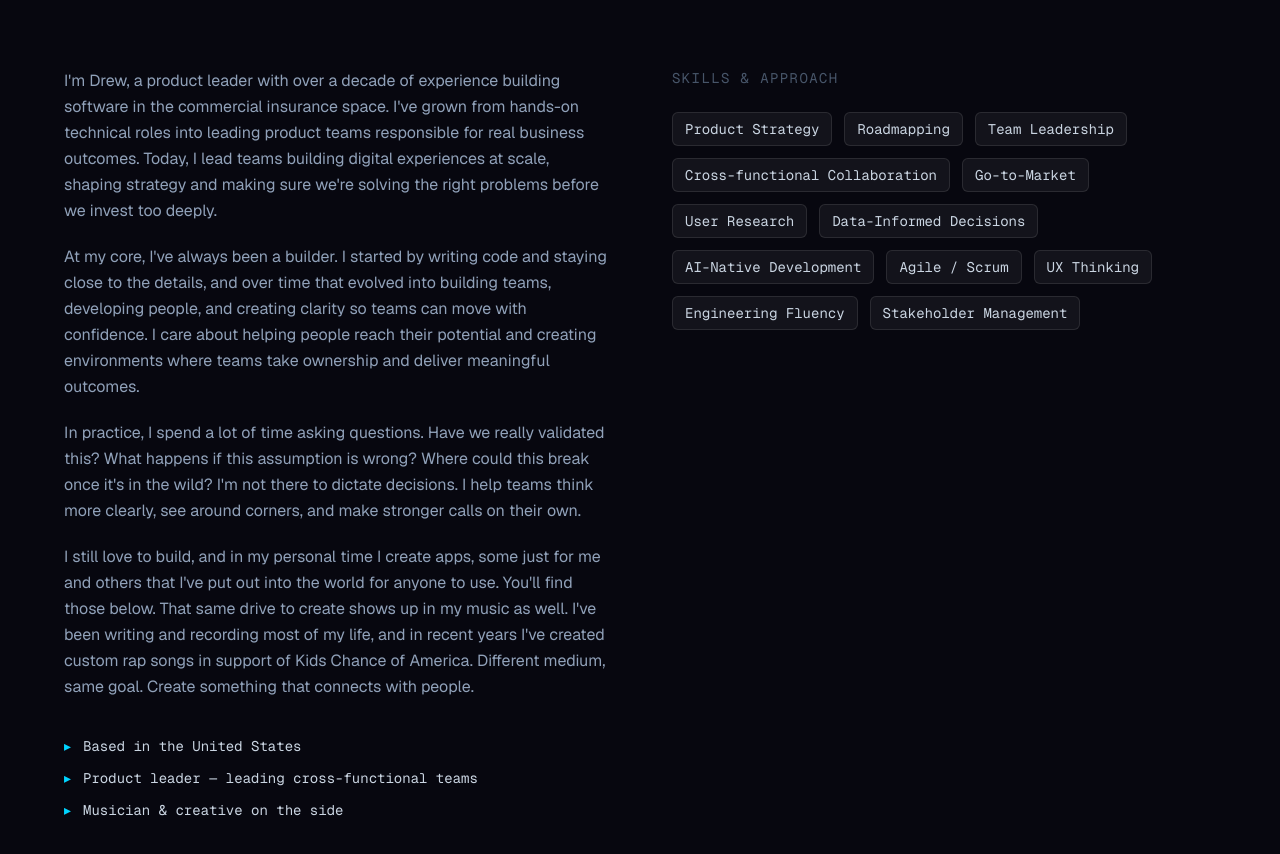
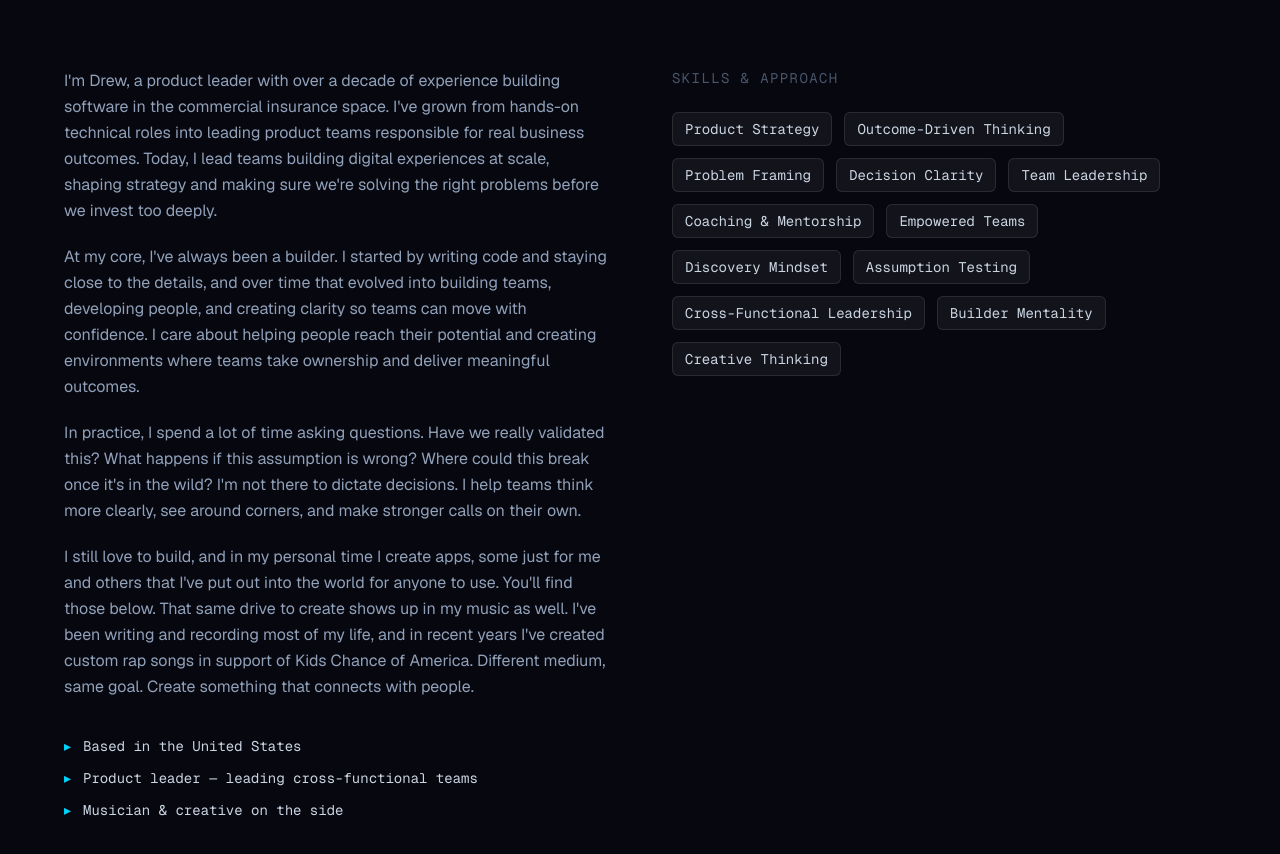
Before and after one commit to drew-lorence-dev/drew-lorence-portfolio, a Next.js app: page / in a window 1280 px wide. Shown: the part 988-1842 px from the top of the page. Built offline with nearby package versions, Linux system fonts and the light colour scheme.

Commit message:
Update Skills & Approach list with new competencies

```diff
--- a/components/About.tsx
+++ b/components/About.tsx
@@ -1,16 +1,16 @@
 const skills = [
   "Product Strategy",
-  "Roadmapping",
+  "Outcome-Driven Thinking",
+  "Problem Framing",
+  "Decision Clarity",
   "Team Leadership",
-  "Cross-functional Collaboration",
-  "Go-to-Market",
-  "User Research",
-  "Data-Informed Decisions",
-  "AI-Native Development",
-  "Agile / Scrum",
-  "UX Thinking",
-  "Engineering Fluency",
-  "Stakeholder Management",
+  "Coaching & Mentorship",
+  "Empowered Teams",
+  "Discovery Mindset",
+  "Assumption Testing",
+  "Cross-Functional Leadership",
+  "Builder Mentality",
+  "Creative Thinking",
 ];
 
 export default function About() {
```
